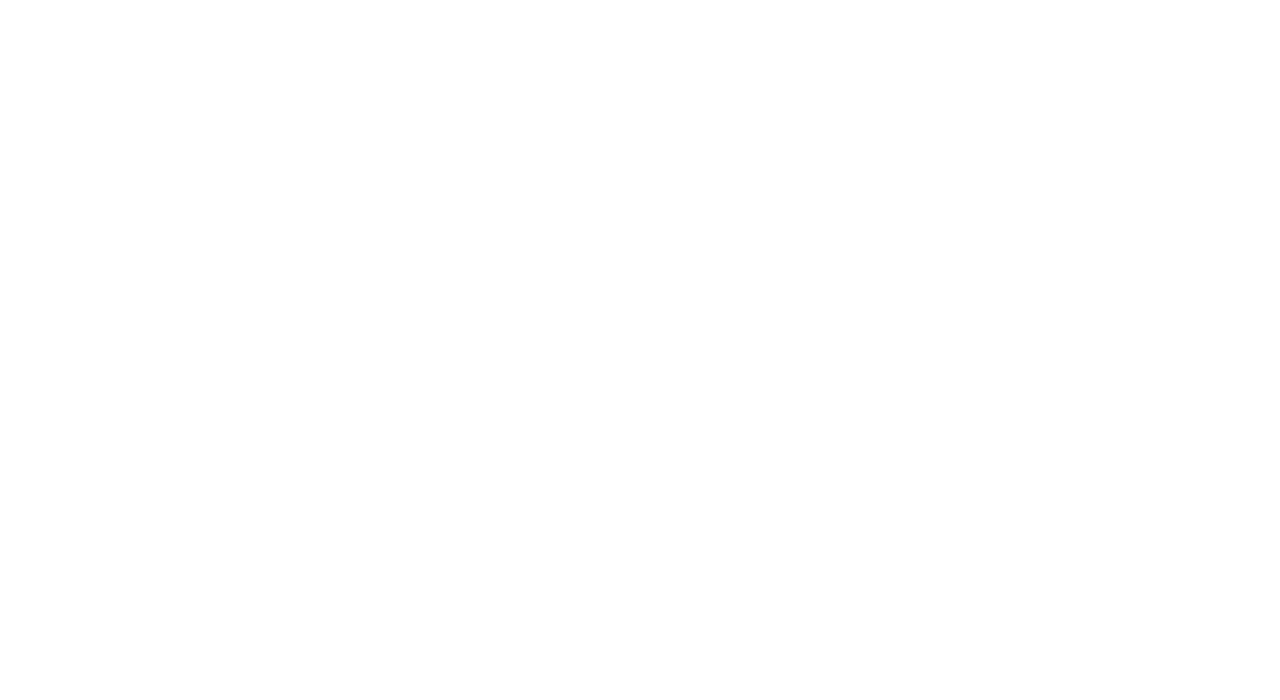
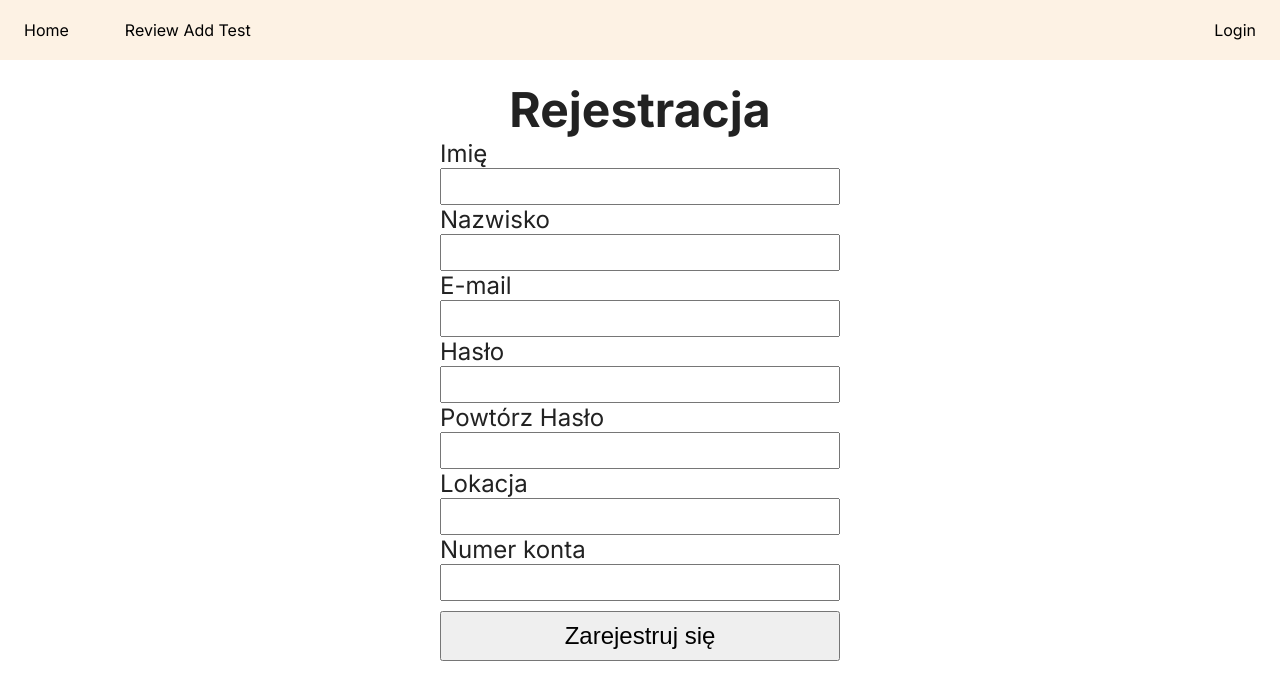
Before and after one commit to Programowanie-Zespolowe-PAJDA/Frontend, a React (Vite) app: page /dev/register in a window 1280 px wide. Before the commit this address had no page. Shown: the top 700 px of the page. Built offline with nearby package versions, Linux system fonts and the light colour scheme.

Commit message:
Added RegisterForm with action to be completed

```diff
--- a/src/App.jsx
+++ b/src/App.jsx
@@ -4,7 +4,10 @@ import "./App.css";
 
 import HomePage from "./Pages/Home";
 import AuthenticationPage from "./Pages/AuthenticationPage.jsx";
-import { action as authAction } from "./components/auth/auth.js";
+import {
+    action as authAction,
+    registerAction,
+} from "./components/auth/auth.js";
 import { action as logoutAction } from "./components/auth/Logout.jsx";
 import { userLoader } from "./components/auth/auth.js";
 import ErrorPage from "./Pages/Error";
@@ -21,6 +24,7 @@ import ProtectedRoute from "./components/auth/ProtectedRoute.jsx";
 import UserInfoPage, { userInfoLoader } from "./Pages/UserInfo.jsx";
 import UserPanelPage, { userPanelLoader } from "./Pages/UserPanel";
 import { ROLES } from "./components/auth/roles.js";
+import RegisterPage from "./Pages/RegisterPage.jsx";
 
 export const LOCAL = true;
 
@@ -111,6 +115,11 @@ const router = createBrowserRouter([
                 action: authAction,
             },
             {
+                path: "register",
+                element: <RegisterPage />,
+                action: registerAction,
+            },
+            {
                 path: "logout",
                 action: logoutAction,
             },
--- /dev/null
+++ b/src/Pages/RegisterPage.jsx
@@ -0,0 +1,5 @@
+import RegisterForm from "../components/auth/RegisterForm.jsx";
+
+export default function RegisterPage() {
+    return <RegisterForm />;
+}
--- /dev/null
+++ b/src/components/auth/RegisterForm.css
@@ -0,0 +1,35 @@
+.registerForm {
+    max-width: 40rem;
+    margin: 2rem auto;
+    font-size: 24px;
+}
+
+.registerForm h1 {
+    text-align: center;
+}
+
+.registerForm label,
+.registerForm input {
+    display: block;
+    width: 100%;
+    font-size: 24px;
+}
+
+.registerForm input {
+    padding: 0.25rem;
+}
+
+.registerForm button {
+    margin-top: 1rem;
+    display: block;
+    width: 100%;
+    font-size: 24px;
+    min-height: 50px;
+}
+
+.formError {
+    color: red;
+    text-align: center;
+    margin-top: 1rem;
+    font-weight: bold;
+}
--- /dev/null
+++ b/src/components/auth/RegisterForm.jsx
@@ -0,0 +1,55 @@
+import { Form } from "react-router-dom";
+import "./RegisterForm.css";
+
+export default function RegisterForm() {
+    return (
+        <div className={"rightSideRegister"}>
+            <Form method={"post"} className="registerForm">
+                <h1>Rejestracja</h1>
+                <p>
+                    <label htmlFor="name">Imię</label>
+                    <input id="name" name="name" required />
+                </p>
+                <p>
+                    <label htmlFor="surname">Nazwisko</label>
+                    <input id="surname" name="surname" required />
+                </p>
+                <p>
+                    <label htmlFor="mail">E-mail</label>
+                    <input id="mail" type="email" name="mail" required />
+                </p>
+                <p>
+                    <label htmlFor="password">Hasło</label>
+                    <input
+                        id="password"
+                        type="password"
+                        name="password"
+                        required
+                    />
+                </p>
+                <p>
+                    <label htmlFor="mail">Powtórz Hasło</label>
+                    <input
+                        id="retypedPassword"
+                        type="password"
+                        name="retypedPassword"
+                        required
+                    />
+                </p>
+                <p>
+                    <label htmlFor="location">Lokacja</label>
+                    <input id="location" name="location" required />
+                </p>
+                <p>
+                    <label htmlFor="bankNumber">Numer konta</label>
+                    <input
+                        id="bankAccountNumber"
+                        name="bankAccountNumber"
+                        required
+                    />
+                </p>
+                <button>Zarejestruj się</button>
+            </Form>
+        </div>
+    );
+}
--- a/src/components/auth/SignInForm.jsx
+++ b/src/components/auth/SignInForm.jsx
@@ -1,4 +1,4 @@
-import { Form, useSearchParams } from "react-router-dom";
+import { Form, Link, useSearchParams } from "react-router-dom";
 import "./SignInForm.css";
 
 export default function SignInForm() {
@@ -26,6 +26,9 @@ export default function SignInForm() {
                     />
                 </p>
                 <button>Log in</button>
+                <Link to={"/dev/register"}>
+                    <p>Zarejestruj się!</p>
+                </Link>
             </Form>
         </>
     );
--- a/src/components/auth/auth.js
+++ b/src/components/auth/auth.js
@@ -47,6 +47,22 @@ export async function action({ request }) {
     return redirect("/dev");
 }
 
+export async function registerAction({ request }) {
+    const data = await request.formData();
+    const registerData = {
+        name: data.get("name"),
+        surname: data.get("surname"),
+        mail: data.get("mail"),
+        password: data.get("password"),
+        retypedPassword: data.get("retypedPassword"),
+        location: data.get("location"),
+        bankAccountNumber: data.get("bankAccountNumber"),
+    };
+
+    console.log(registerData);
+    return null;
+}
+
 export function getAuthToken() {
     return getUser().token;
 }
```
